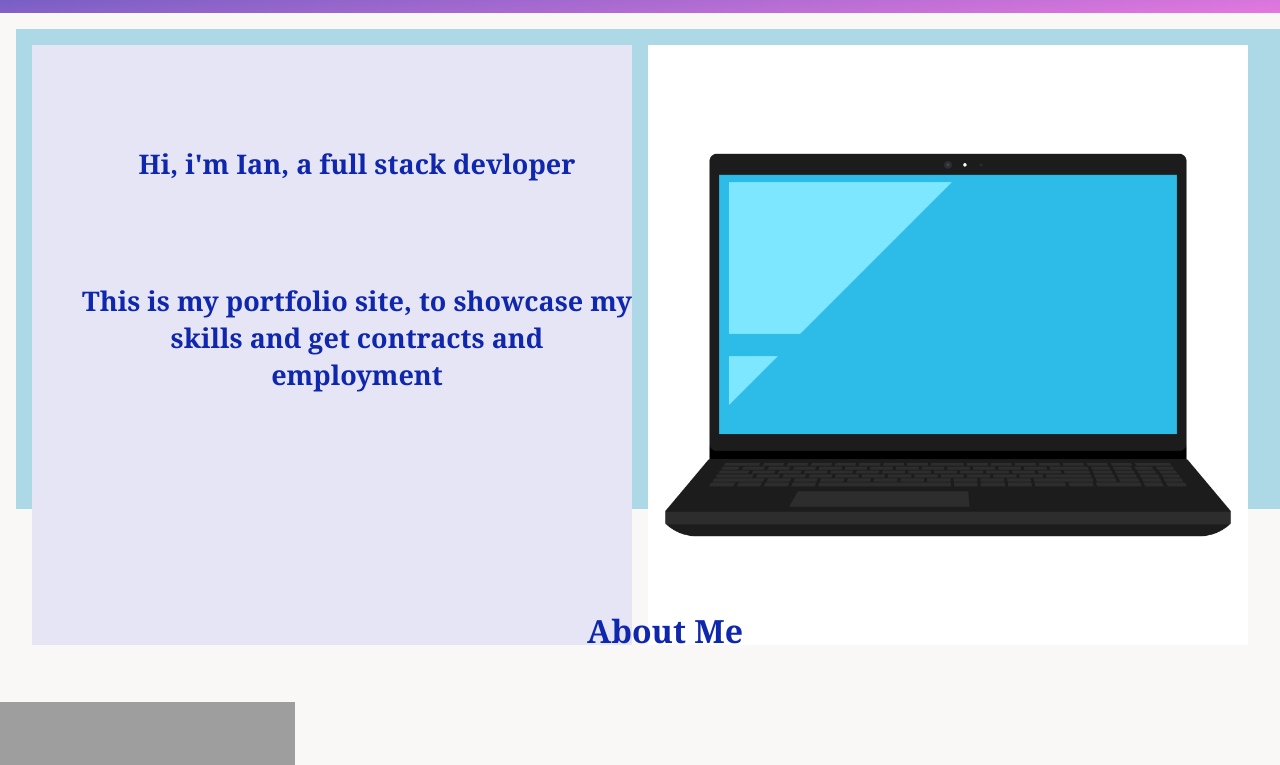
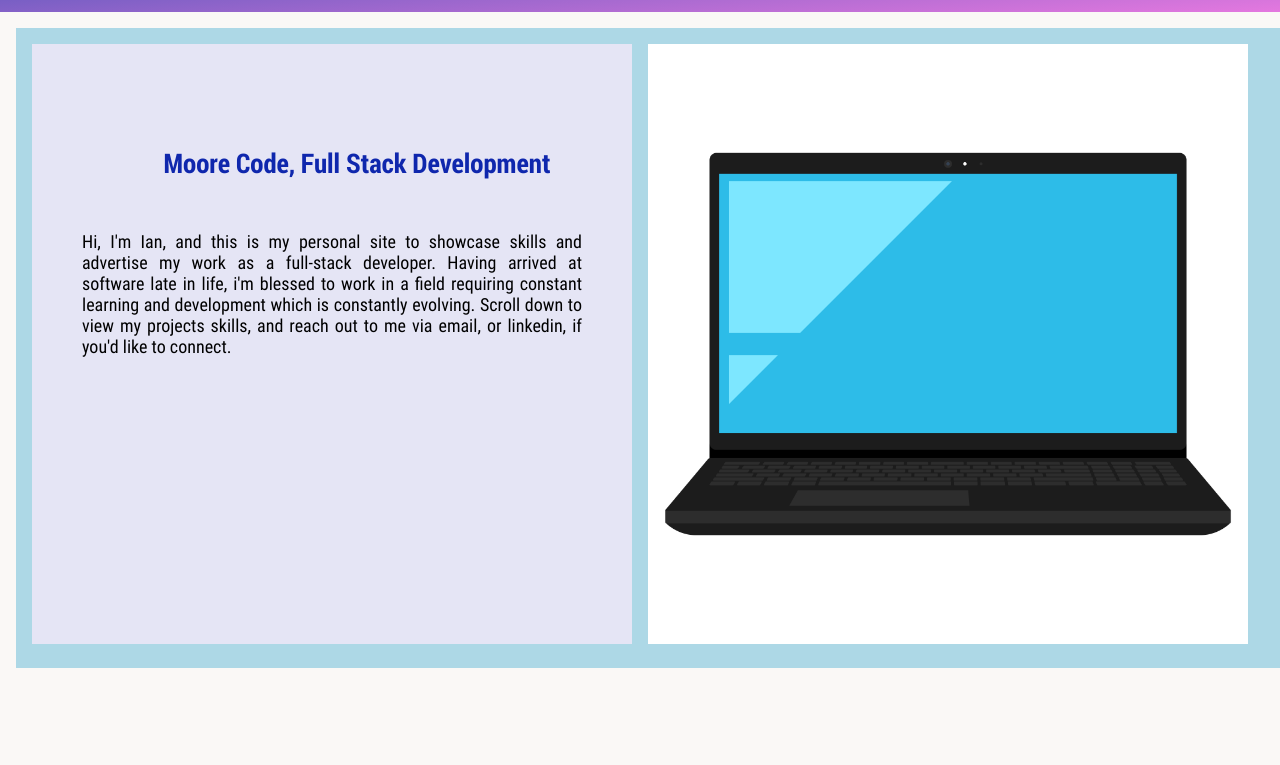
Before and after one commit to Deadicate/My-Site, a plain HTML site: page index.html in a window 1280 px wide. Shown: the part 91-856 px from the top of the page. Drawn offline with Linux system fonts and the light colour scheme; grey boxes are pictures that could not be loaded; files whose address does not match are found by name.

Commit message:
added 2 types of Roboto font to my site, started moving layout of Hero section to fit better and changed the intro text

```diff
--- a/CSS/styles.css
+++ b/CSS/styles.css
@@ -1,8 +1,30 @@
 /* UTILITIES */
 @font-face {
   font-family: 'sansationregular';
-  src: url('../Fonts/Sansation-Regular-webfont.woff') format('woff');
+  src:
+  local('sansationregular'),
+  local('Sansation-Regular-webfont'),
+  url('../Fonts/Sansation-Regular-webfont.woff') format('woff');
   font-weight: normal;
+  font-style: normal;
+}
+
+@font-face {
+  font-family: 'roboto';
+  src:
+  local('RobotoCondensed-Regular-webfont'),
+  local('RobotoCondensed'),
+  url('../Fonts/RobotoCondensed-Regular-webfont.woff') format('woff');
+  font-weight: normal;
+  font-style: normal;
+}
+
+@font-face {
+  font-family: 'roboto';
+  src:
+  local('RobotoCondensed-Bold-webfont'),
+  url('../Fonts/RobotoCondensed-Bold-webfont.woff') format('woff');
+  font-weight: bold;
   font-style: normal;
 }
 
@@ -11,10 +33,9 @@
   padding: 0;
   box-sizing: border-box;
   }
-  /* Could i download and use the Sansation font? */
+
 body {
   background-color: rgb(250, 248, 246);
-  font-family: Georgia, 'Times New Roman', Times, serif ;
   }
 
 h1 {
@@ -23,6 +44,7 @@ h1 {
   margin-top: 100px;
   margin-bottom: 50px;
   text-align: center;
+  font-family: 'roboto', sans-serif;
   }
 
 h3 {
@@ -34,16 +56,16 @@ p {
   margin-right: 50px;
   margin-top: 10px;
   text-align: justify;
-  font-family: sans-serif;
-  }
+  font-family: 'roboto', sans-serif;
+}
 
 a {
   text-decoration: none;
-  }
+}
 
 li {
   list-style: none;
-  }
+}
 
 .navbar {
   display: flex;
@@ -80,6 +102,7 @@ li {
 .logo {
   font-size: 1.8rem;
   padding: .5rem
+  font-family: 'sansation', sans-serif;
   }
 
 footer {
@@ -97,7 +120,7 @@ margin-top: 1rem;
 
 .intro-container {
   background: lightblue;
-  height: 60vh;
+  height: 80vh;
   width: 99%;
   padding: 1rem;
   margin: 1rem;
@@ -158,7 +181,6 @@ margin-top: 1rem;
   background: rgb(229, 229, 245);
   width: 600px;
   height: 600px;
-  font-size: large;
 }
 
 /*RESPONSIVE NAVBAR MENU STARTS*/
--- a/index.html
+++ b/index.html
@@ -52,9 +52,8 @@
         <section class="intro-container">
 <!-- Introduction/Hero section. Got to grab users attention to make them scroll down. I want text on left and image on right. try my typing scenario with a basic laptop screen that types if (you want a de4veloper)/-->
           <div class="intro-text">
-            <h1>Hi, i'm Ian, a full stack devloper</h1>
-            <h1>This is my portfolio site, to showcase my skills and get contracts and
-            employment</h1>
+            <h1>Moore Code, Full Stack Development</h1>
+            <p>Hi, I'm Ian, and this is my personal site to showcase skills and advertise my work as a full-stack developer. Having arrived at software late in life, i'm blessed to work in a field requiring constant learning and development which is constantly evolving. Scroll down to view my projects skills, and reach out to me via email, or linkedin, if you'd like to connect.</p>
           </div>
           <div class="laptop-img">
             <img src="C:\Users\maxim\OneDrive - The University of Manchester\Desktop\Coding\MyFirstSite\Images\laptop.jpg" alt="An image of a laptop open with screen facing" style="width:600px;height:600px;">
```
Also changed, not shown: Fonts/RobotoCondensed-Bold-webfont.woff (added), Fonts/RobotoCondensed-Regular-webfont.woff (added).
